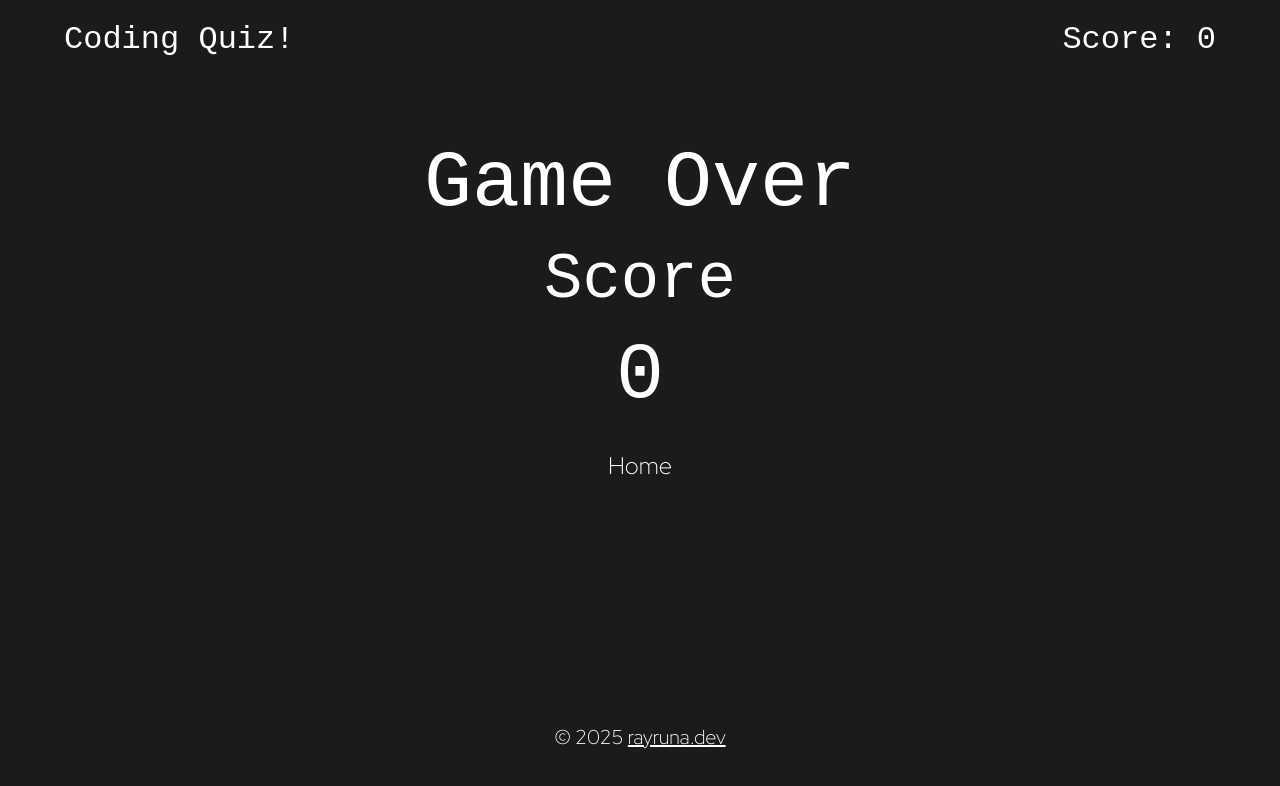
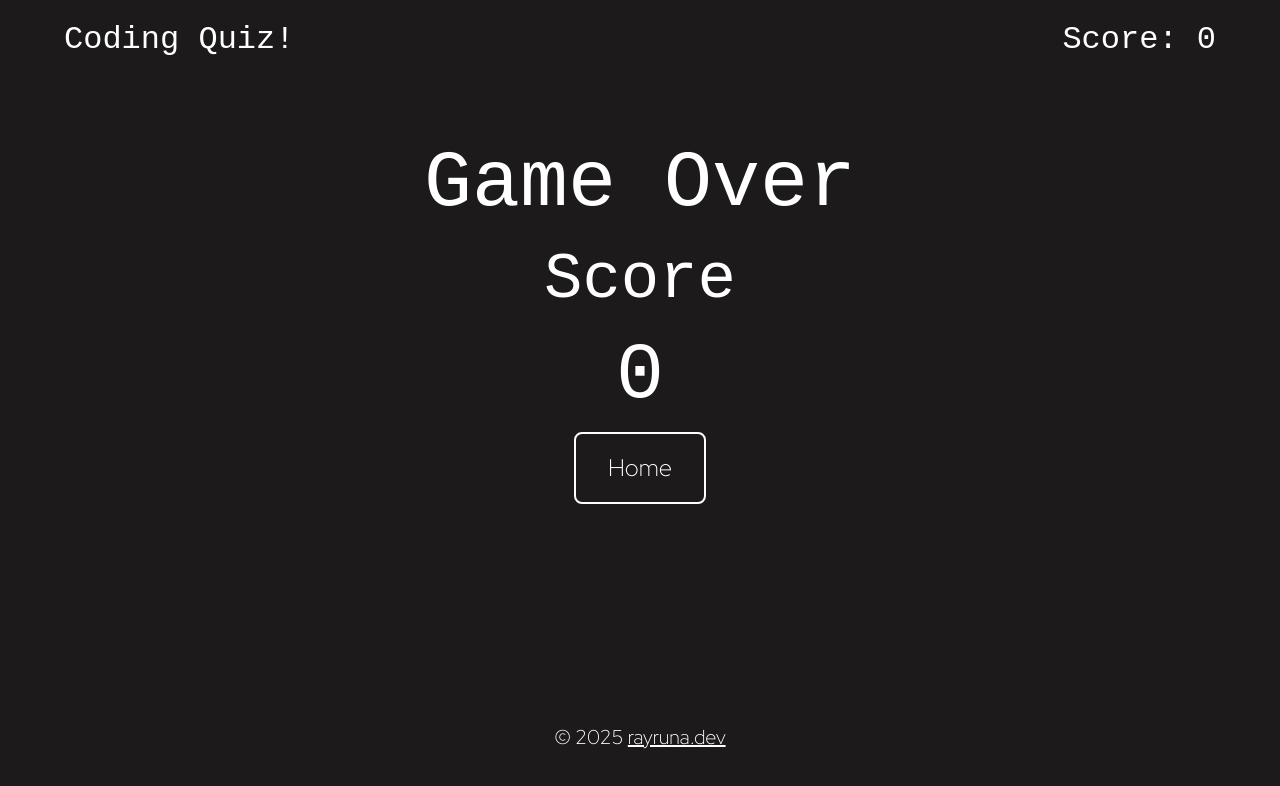
Before and after one commit to leon-luna-ray/coding-quiz, a React (Vite) app in the folder client/: page /quiz/c in a window 1280 px wide. Shown: the top 786 px of the page. Built offline with nearby package versions, Linux system fonts and the light colour scheme; no server answers; a web font is replaced by a local one.

Commit message:
update game logic

```diff
--- a/client/src/components/GameOver.jsx
+++ b/client/src/components/GameOver.jsx
@@ -10,7 +10,7 @@ const GameOver = () => {
         <h1>Game Over</h1>
         <h2>Score</h2>
         <h1>{score}</h1>
-        <Link className='btn w-max px-8' to='/'>Home</Link>
+        <Link className='btn w-max px-8 border-[2px] border-white' to='/'>Home</Link>
       </div>
     </div>
   );
--- a/client/src/components/QuestionPanel.jsx
+++ b/client/src/components/QuestionPanel.jsx
@@ -8,8 +8,8 @@ const QuestionPanel = () => {
 
   return (
     <div>
-      <p className='leading-[130%] !font-space text-[2rem] text-white tracking-[0.4px]'>{currentQuestion.question}</p>
-      <div className="flex justify-center items-center pt-[2rem]">
+      <p className='leading-[130%] !font-space text-[2rem] text-white tracking-[0.4px] font-[500] min-h-[100px]'>{currentQuestion.question}</p>
+      <div className="flex justify-center items-center pt-[]">
         <p className={`${isCorrectResponse === null ? 'opacity-0' : 'opacity-100'} h2 transition-all-300`}>{isCorrectText}</p>
       </div>
     </div>
```
